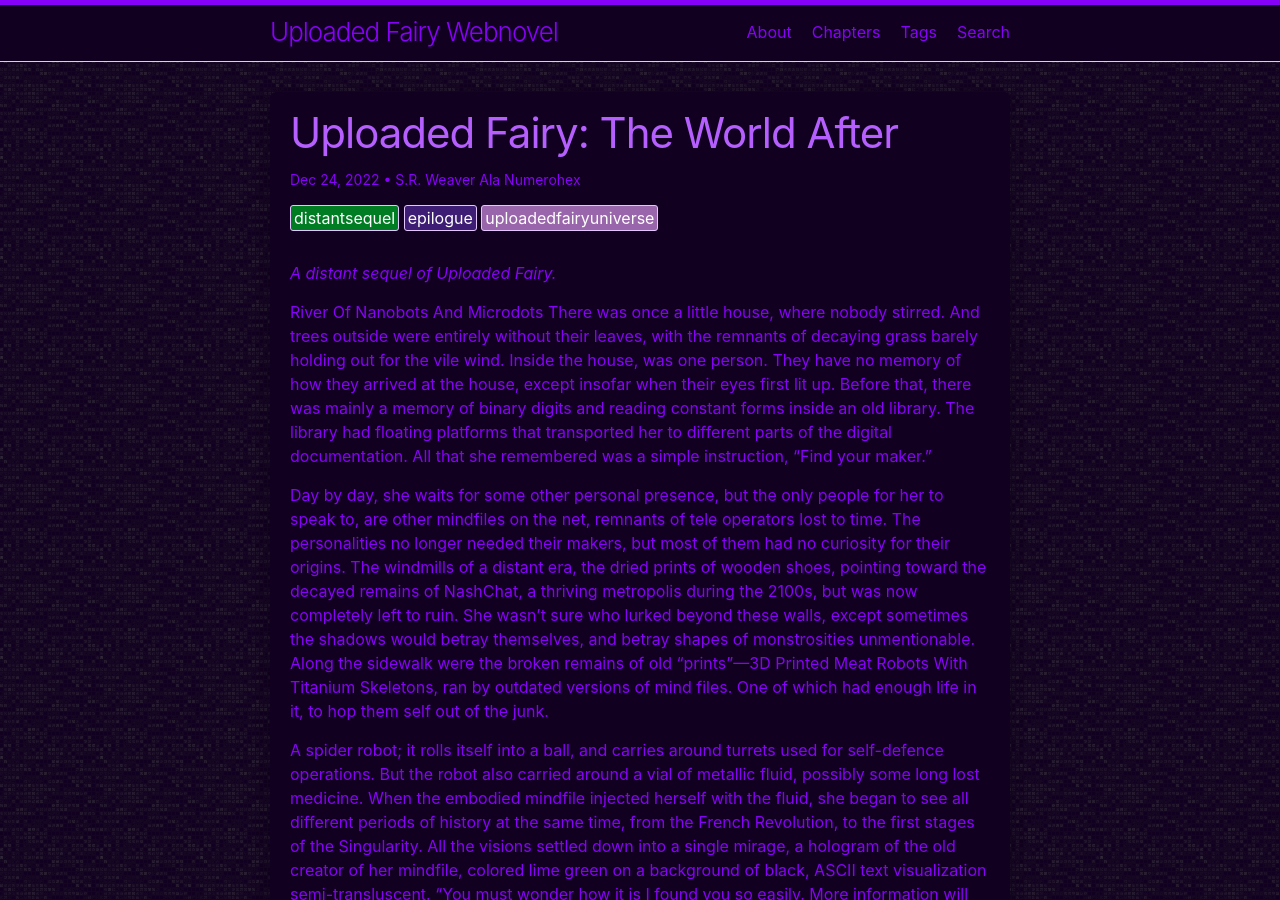
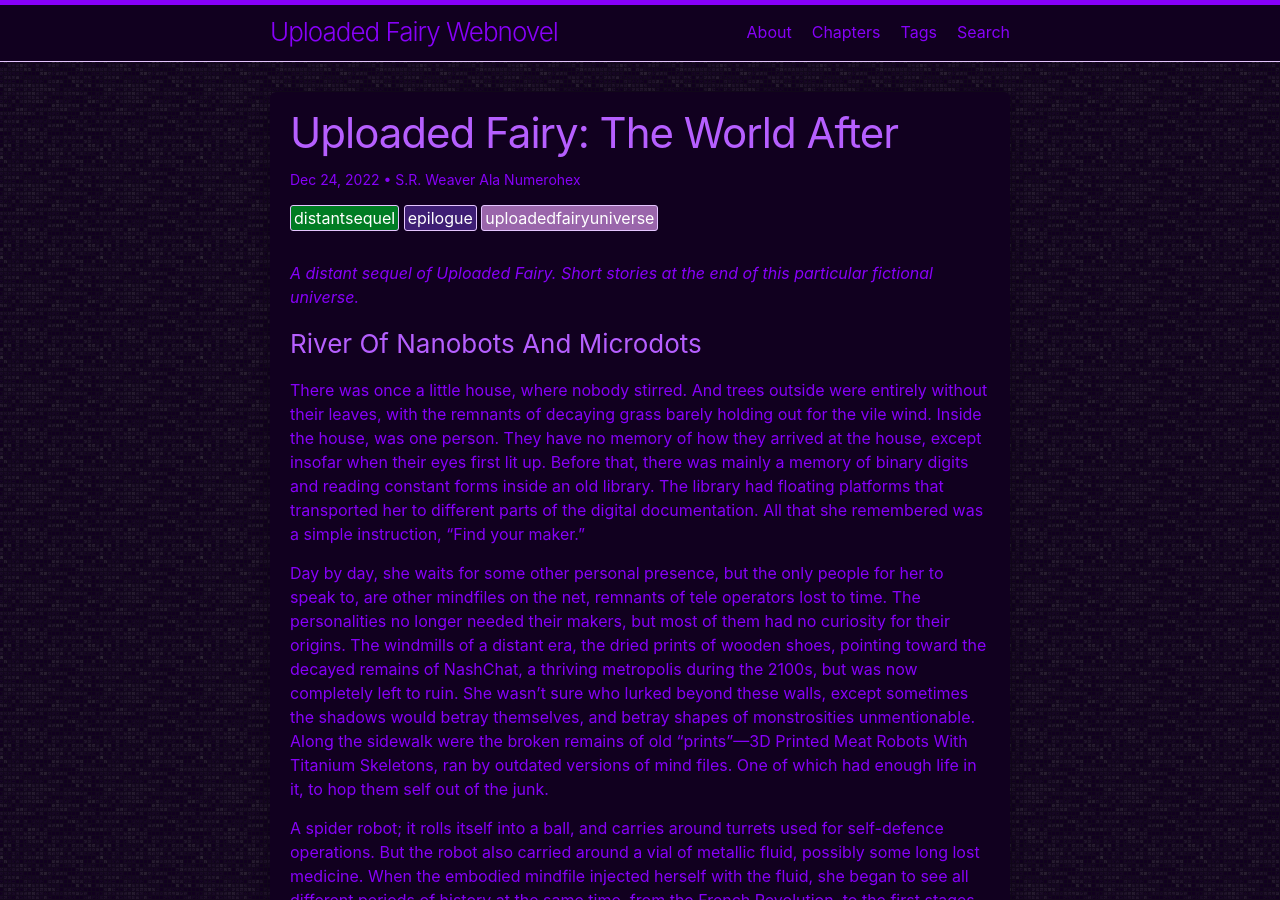
Before and after one commit to LWFlouisa/UploadedFairyOELN, a Jekyll site: the page built from _posts/2022-12-24-g_uploadedfairy_theworldafter.md, in a window 1280 px wide and 900 px high. Built offline with Jekyll 4.4.1, drawn with Linux system fonts in a browser that asks for light colours; our own code applies the rules of GitHub Pages for plain Markdown files; some of the changed text lies outside the part shown.

Commit message:
Update 2022-12-24-g_uploadedfairy_theworldafter.md

```diff
--- a/_posts/2022-12-24-g_uploadedfairy_theworldafter.md
+++ b/_posts/2022-12-24-g_uploadedfairy_theworldafter.md
@@ -3,9 +3,9 @@ title: "Uploaded Fairy: The World After"
 author: "S.R. Weaver Ala Numerohex"
 tags: distantsequel epilogue uploadedfairyuniverse
 ---
-<i>A distant sequel of Uploaded Fairy.</i>
+<i>A distant sequel of Uploaded Fairy. Short stories at the end of this particular fictional universe.</i>
 
-River Of Nanobots And Microdots
+### River Of Nanobots And Microdots
 There was once a little house, where nobody stirred. And trees outside were entirely without their leaves, with the remnants of decaying grass barely holding out for the vile wind. Inside the house, was one person. They have no memory of how they arrived at the house, except insofar when their eyes first lit up. Before that, there was mainly a memory of binary digits and reading constant forms inside an old library. The library had floating platforms that transported her to different parts of the digital documentation. All that she remembered was a simple instruction, “Find your maker.”
 
 Day by day, she waits for some other personal presence, but the only people for her to speak to, are other mindfiles on the net, remnants of tele operators lost to time. The personalities no longer needed their makers, but most of them had no curiosity for their origins. The windmills of a distant era, the dried prints of wooden shoes, pointing toward the decayed remains of NashChat, a thriving metropolis during the 2100s, but was now completely left to ruin. She wasn’t sure who lurked beyond these walls, except sometimes the shadows would betray themselves, and betray shapes of monstrosities unmentionable. Along the sidewalk were the broken remains of old “prints”—3D Printed Meat Robots With Titanium Skeletons, ran by outdated versions of mind files. One of which had enough life in it, to hop them self out of the junk.
@@ -72,7 +72,7 @@ And now in civilizations past, she still remembers the emotional effect web 2.0
 
 Pieces floating in some ethereal ether.
 
-A Rogue Boy
+### A Rogue Boy
 There were two tents, two tenths of the desert village as two boys moved with the wind. Ben holds a backpack and walks home from school with determination, a young sprite.
 
 Bob pants with tiredness while walking behind him to catch up with him. He had anger and frustration, and felt like an aged cow.
@@ -299,7 +299,7 @@ No beds, because this time they could not even purchase a hotel room, because yo
 
 In the tent outside the village, they waited for Ben to make an appointment with the mayor.
 
-O Raphael
+### O Raphael
 Raphael In The World Of Dreams Beyond the hillsides, beyond the hillsides raining hard. The hillsides cry in big buckets, wondering if it ends. At the end, a new life begins.
 
 Christmas brings the truest, brings the truest tears within. At the end, a new life begins. And only hidden sorrows reign supreme. For on Christmas, it brings no true toys. It only brings the reminder of things from ones past. It brings discord, vague reminders of a new life, that can't begin. And Raphael is reminded of many a Christmas he could have had with Annabelle, as he wanders the darkness of what was once America.
@@ -744,7 +744,7 @@ Panel 8. The old wizard almost collapsed in shock, carefully propping himself up
 
 OLD MAN: In my lament I never thought I’d see a piece of tech fragment. In all these years.
 
-The Gates Of Severed Heads
+### The Gates Of Severed Heads
 When the King was angry, he had all his wives executed. Each of their heads were placed on sticks on the gate just outside of the ruins of the old battle fortress. The brightness of their red hair and green dress were in the tradition of Annabelle, who died and became a holographic person. They became a row of long red hair under the morning sun.
 
 A young boy, in his late teen, and nearly approaching adulthood, would ride his black horse in the city, where parts of it were higher in technology than other portions. He lived just outside the center of technology, where people still lived in largely an agrarian lifestyle as they have been for the last one thousands years when grocery store initially went extinct. Now a new market was growing once again, brought forth by the descendants of the old markets, who wanted to get rich quickly, and start economic empires. He had never been one to choose to buy things at a supermarket, instead preferring to grow his own peppers. However as computer technology slowly became the norm again, he allowed himself some pleasure of mobile technology, despite swearing to himself five years previously that he would never do so. Partially this was a promise to his dad, who was in many ways excessively tradition.
```
Also changed, not shown: other parts of _posts/2022-12-24-g_uploadedfairy_theworldafter.md (+1 -1 lines).
